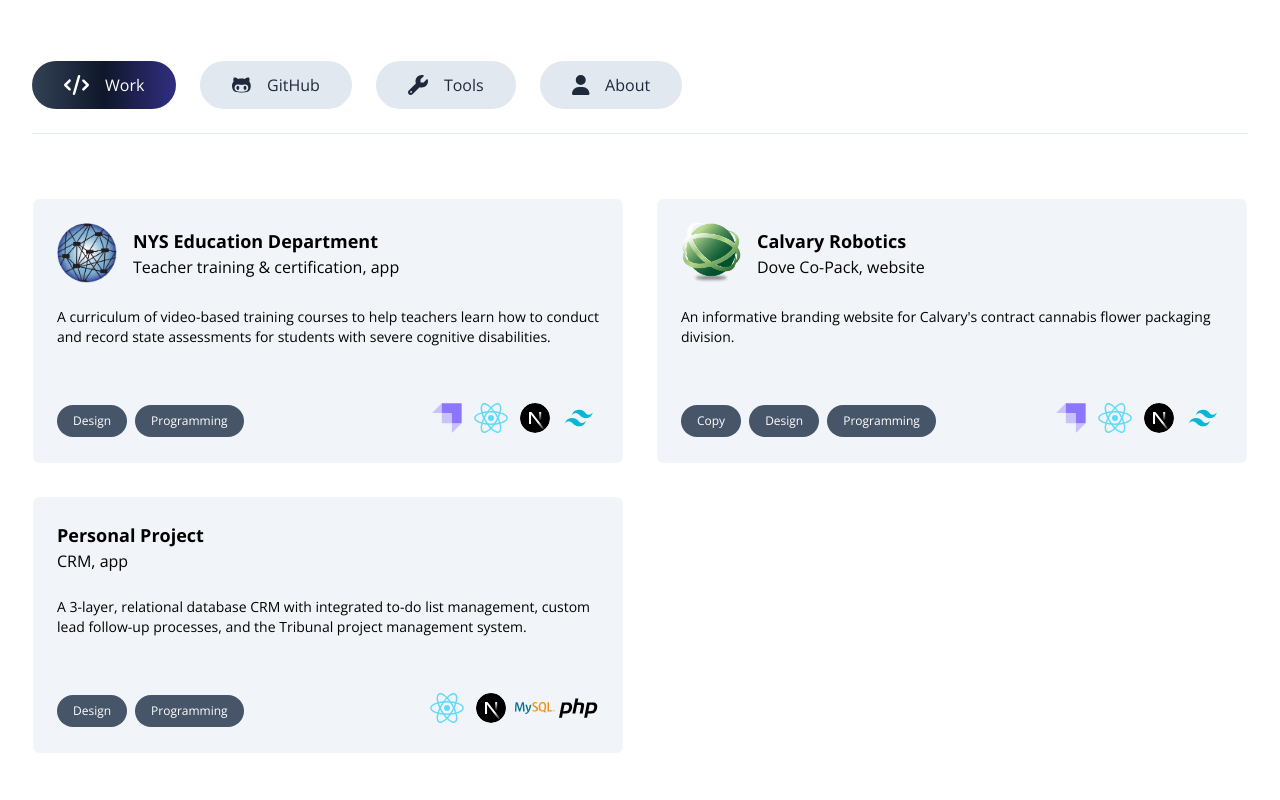
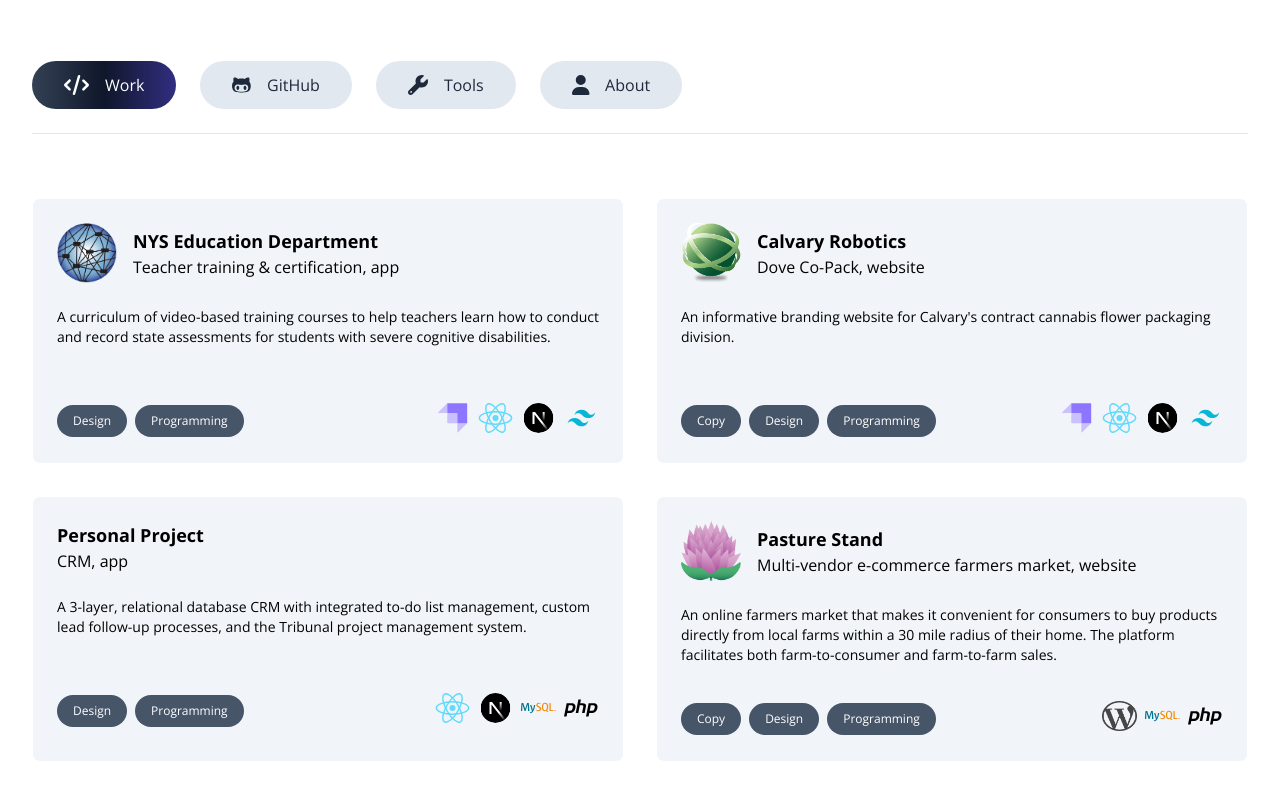
Before and after one commit to ksmith4134/my-portfolio-website, a Next.js app: page / in a window 1280 px wide. Shown: the part 879-1679 px from the top of the page. Built offline with nearby package versions, Linux system fonts and the light colour scheme.

Commit message:
Added Pasture Stand project

```diff
--- a/components/widgets/Card.js
+++ b/components/widgets/Card.js
@@ -34,10 +34,10 @@
                 ))}
             </div>
 
-            <div className="flex items-center space-x-1">
+            <div className="flex items-center space-x-2">
                 {tech.slice(0, 4).map((e, index) => (
                     <span key={index} className="">
-                        <Image src={e.logoSm} alt="tech logo" width={40} height={30} layout="fixed" />
+                        <Image src={e.logoSm} alt="tech logo" width={35} height={30} layout="fixed" />
                     </span>
                 ))}
             </div>
--- a/data/data.js
+++ b/data/data.js
@@ -67,4 +67,26 @@
             {name: "Tailwind", logoSm:"/logos/tailwind.svg", logoLg: "", end:"frontend"},
         ]
     },
+    {
+        id: 3,
+        entity: "Pasture Stand",
+        entityLogo: "/logos/pasturestand-logo.png",
+        projectTitle: "Multi-vendor e-commerce farmers market",
+        type: "website",
+        skills: [
+            {label: "Copy"},
+            {label: "Design"},
+            {label: "Programming"},
+        ],
+        website: "https://www.pasturestand.com",
+        wireframeLink: "",
+        shortDescription: "An online farmers market that makes it convenient for consumers to buy products directly from local farms within a 30 mile radius of their home. The platform facilitates both farm-to-consumer and farm-to-farm sales.",
+        longDescription: "",
+        releaseDate: "2020-02-01",
+        techUsed: [
+            {name: "WordPress", logoSm:"/logos/wordpress-logo.png", logoLg: "", end:"frontend"},
+            {name: "MySQL", logoSm:"/logos/mysql-logo.svg", logoLg: "", end:"backend"},
+            {name: "PHP", logoSm:"/logos/php-logo-new.svg", logoLg: "", end:"backend"}
+        ]
+    },
   ]
```
Also changed, not shown: public/logos/pasturestand-logo.png (added), public/logos/wordpress-logo.png (added).
